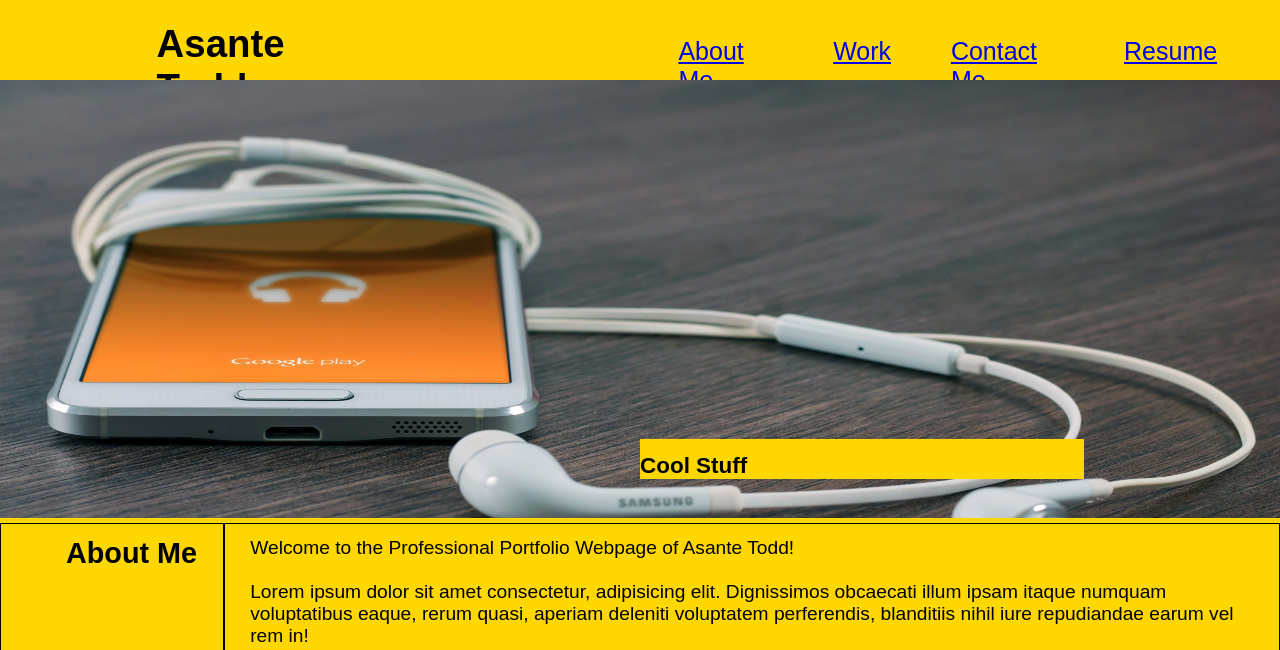
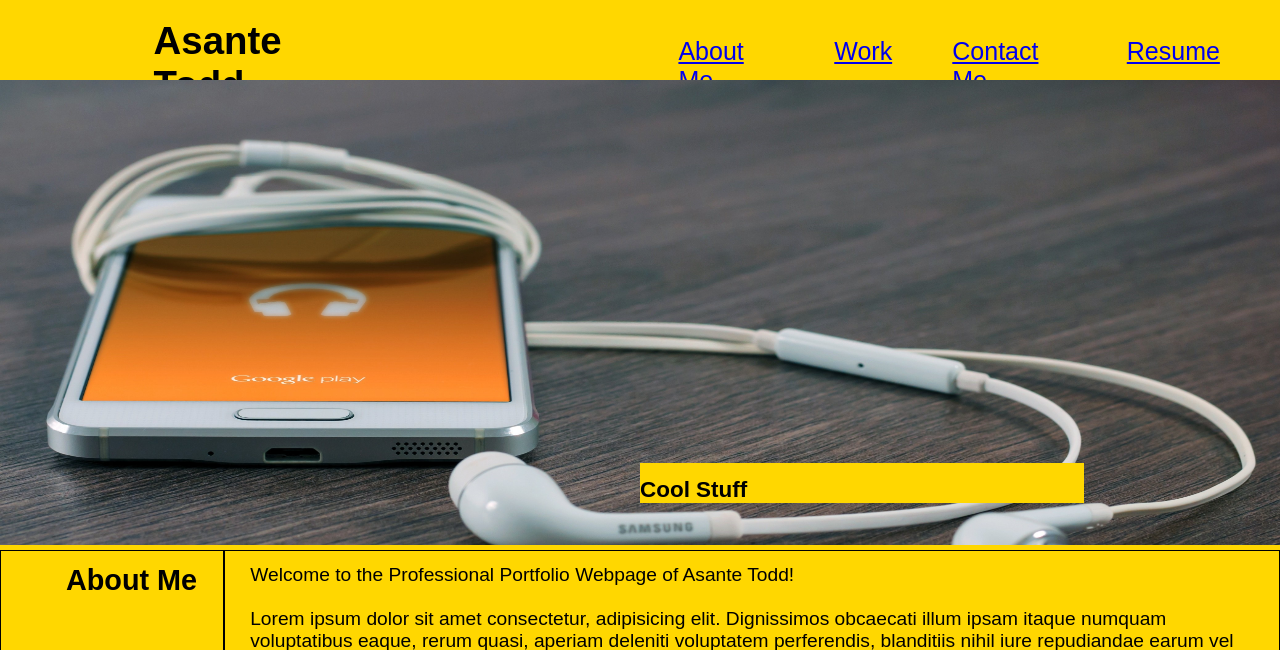
Before and after one commit to GitTodd24/challenge-week-two, a plain HTML site: page index.html in a window 1280 px wide. Shown: the top 650 px of the page. Drawn offline with Linux system fonts and the light colour scheme.

Commit message:
week2submit

```diff
--- a/assets/CSS/style.css
+++ b/assets/CSS/style.css
@@ -15,7 +15,7 @@ header {
     flex-wrap: wrap;
     align-items: center;
     height: 10vh;
-    border: 3px solid gold;
+    border: 3px black;
     background-color: gold;
     padding-left: 4em;
     padding-top: 1em;
@@ -26,6 +26,7 @@ header h1 {
     padding-left: 2em;
     padding-right: 8em;
     font-weight: 600;
+
 }
 
 header nav {
@@ -46,18 +47,20 @@ header ul {
 header li {
     list-style: none;
     padding-right: 10%;
+    padding-top: 1%;
 
 }
 
 h3 {
     height: 40px;
     display: flex;
-    align-items: flex-end;
-    justify-content: flex-end;
+    align-items:flex-end;
+    /*justify-content: flex-end;*/
     padding-top: .5em;
     padding-right: 15em;
     font-weight: 600;
     border-color: gold;
+    border: black;
 
 }
 
--- a/index.html
+++ b/index.html
@@ -29,7 +29,7 @@
         </nav>
     </header>
     <figure id="hero">
-        <img src="./assets/images/mobile605422BigBoyCrop.jpg" alt="Image of white ipod opened to an orange screen and wrapped in headphone wires." width="955" height="438">
+        <img src="./assets/images/mobile605422BigBoyCrop.jpg" alt="Image of white ipod opened to an orange screen and wrapped in headphone wires." width="955" height="465">
         <h3>Cool Stuff</h3>
     </figure>
         <main>
@@ -47,7 +47,7 @@
             <h1 id="work">Work</h1>
         </aside>
         <section>
-            <figure id="big-pic"> <img src="./assets/images/screen.png" alt=""></a> </figure>
+            <figure id="big-pic"> <a href="https://gittodd24.github.io/prework-study-guide/"> "<img src="./assets/images/screen.png" alt=""></a> </figure>
             <figure id="small-pics">
                 <section>
                     <img src="./assets/images/laptop1839876.jpg" alt="" width="800" height="400">
```
